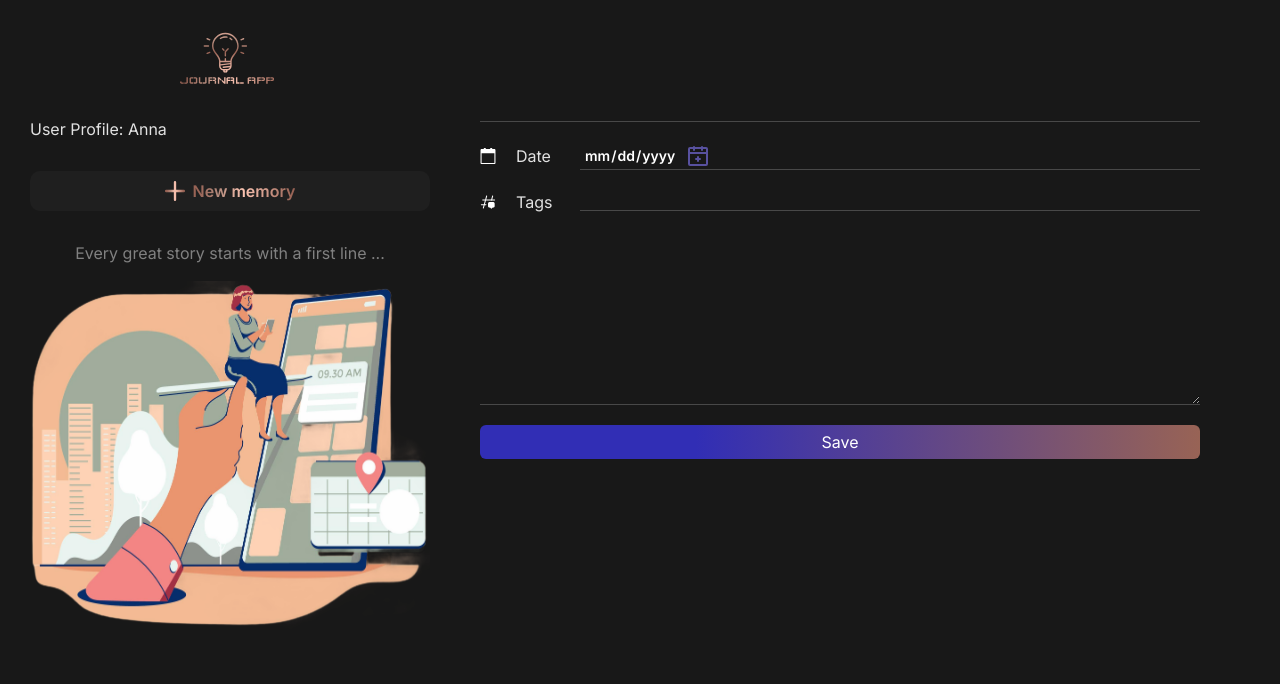
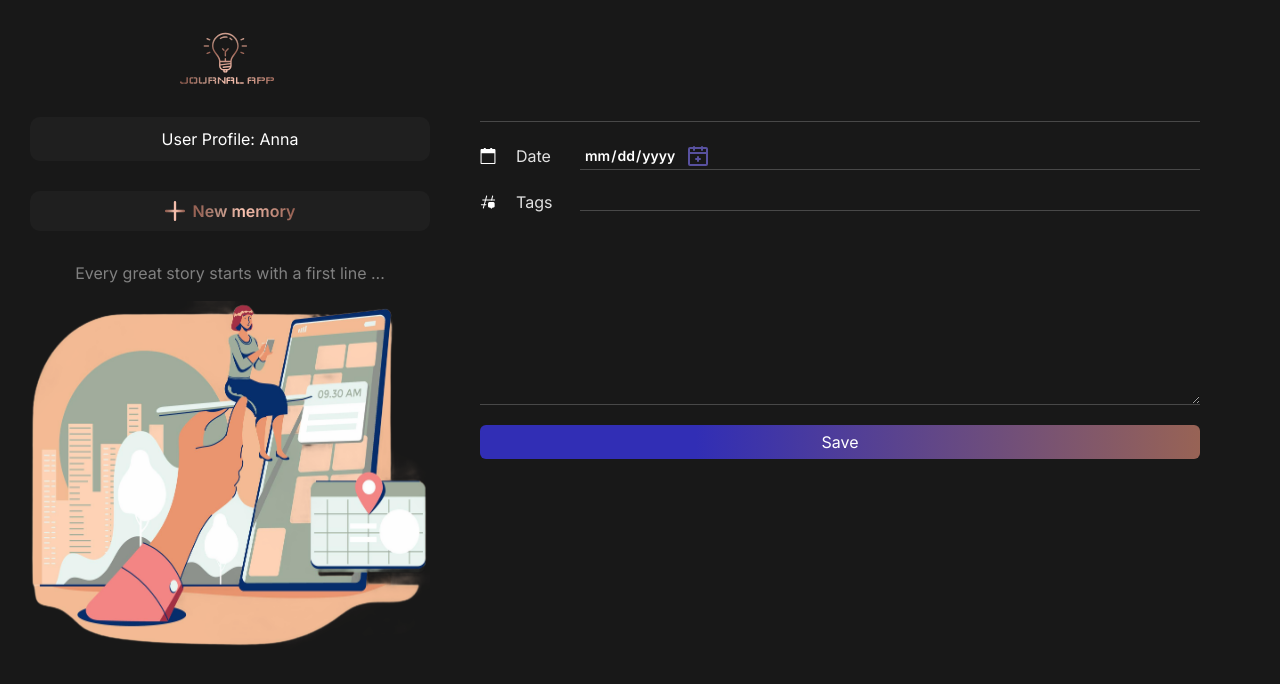
Before and after one commit to akutuzova11/react-journal-app, a React (Vite) app: page / in a window 1280 px wide. Shown: the top 684 px of the page. Built offline with nearby package versions, Linux system fonts and the light colour scheme.

Commit message:
update styling for selected user

```diff
--- a/src/components/SelectUser/SelectUser.module.css
+++ b/src/components/SelectUser/SelectUser.module.css
@@ -1,7 +1,39 @@
-.select{
+.custom-dropdown {
+    position: relative;
+    width: 100%;
+    border-radius: 10px;
+    background: rgba(255, 255, 255, 0.03);
+    color: white;
+    text-align: center;
+}
+
+.selected {
     padding: 10px;
-    background: none;
-    border: 2px solid #323232;
     color: white;
+    cursor: pointer;
+    font-size: 16px;
     border-radius: 10px;
+
 }
+
+.dropdown-options {
+    position: absolute;
+    top: 100%;
+    text-align: center;
+    background: #1F1F1F;
+    width: 100%;
+    border-radius: 10px;
+    max-height: 200px;
+    overflow-y: auto;
+}
+
+.option {
+    padding: 10px;
+    color: white;
+    cursor: pointer;
+
+}
+
+.option:hover {
+    background: linear-gradient(to right, #312eb5 30%, #986355 100%);
+}
```
